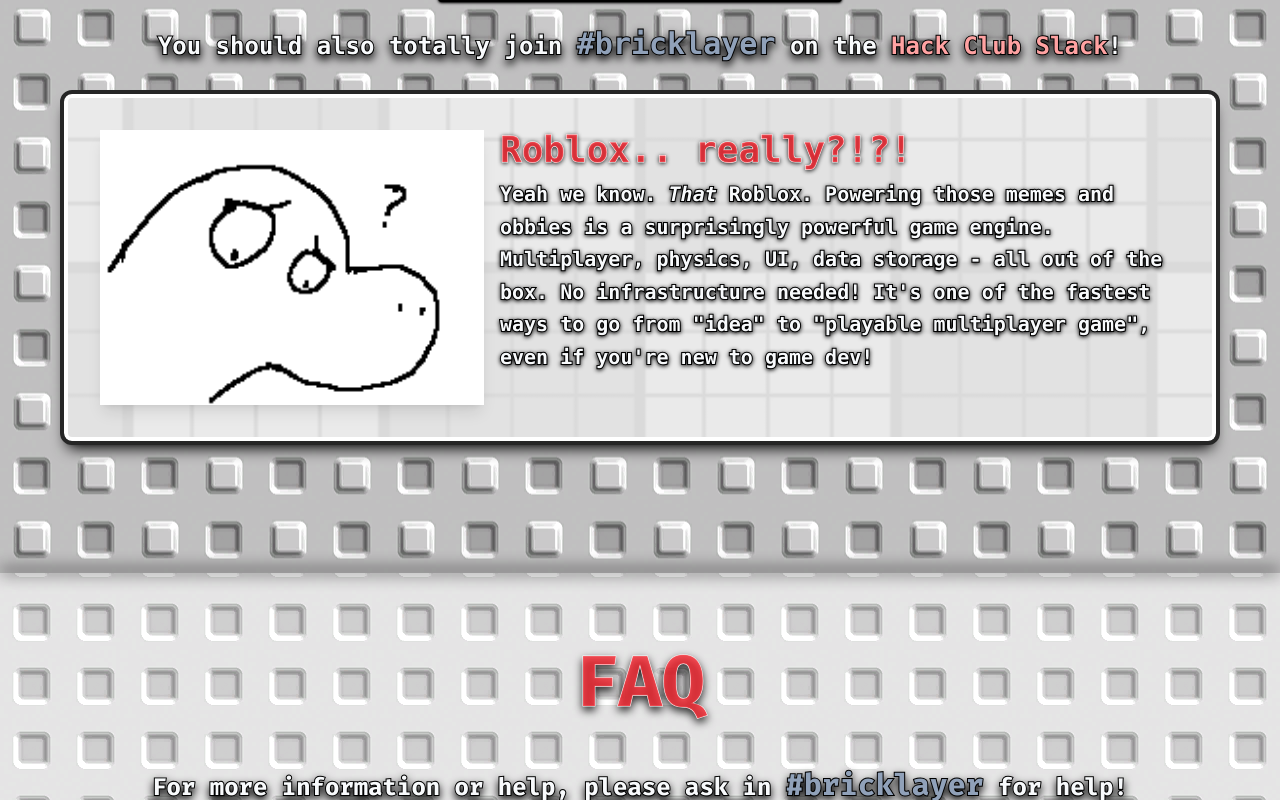
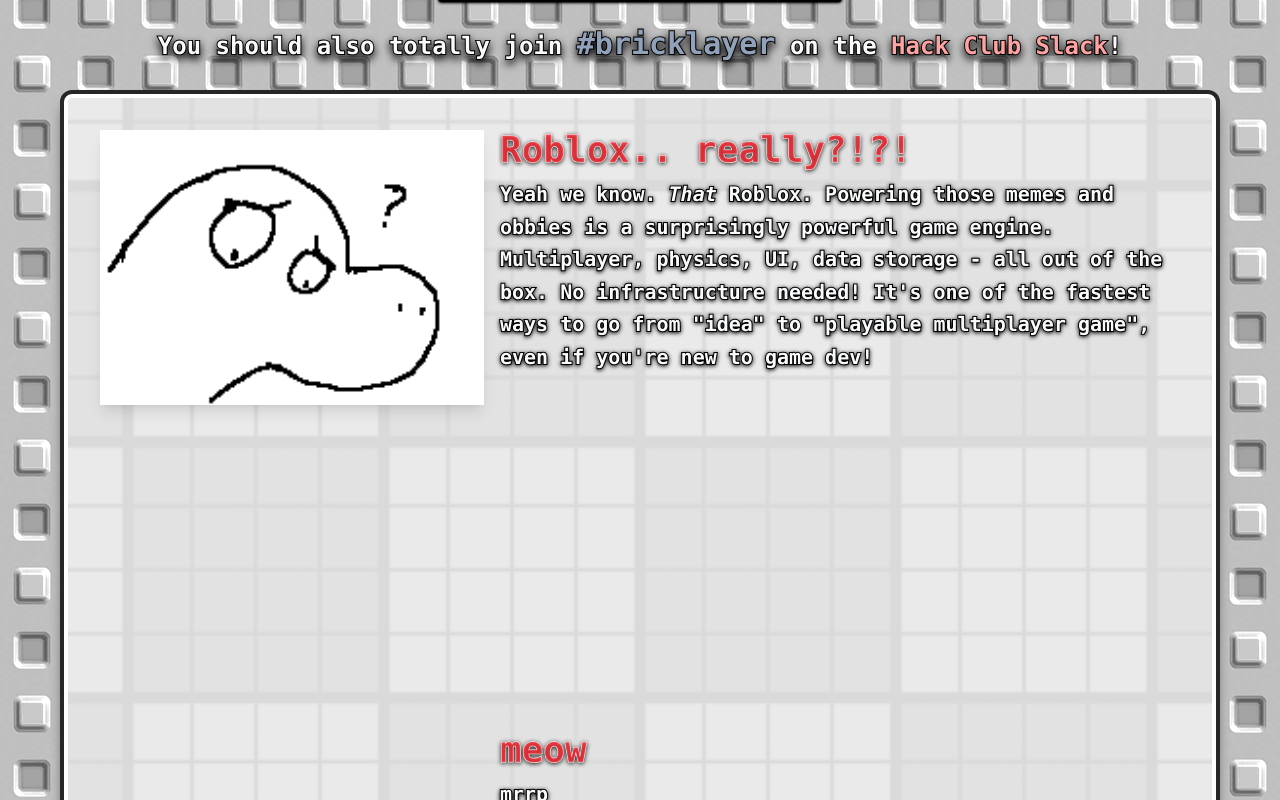
Before and after one commit to junyali/bricklayer-ysws, a React (Vite) app: page / in a window 1280 px wide. Shown: the part 1260-2060 px from the top of the page. Built offline with nearby package versions, Linux system fonts and the light colour scheme.

Commit message:
Testing out multiple info sections with scrolling dino thingy

```diff
--- /dev/null
+++ b/src/components/InfoContainer.tsx
@@ -0,0 +1,36 @@
+import { InfoSection } from './InfoSection';
+import { StickyDino } from './StickyDino';
+
+interface Properties {
+	id: string;
+	image: string;
+	title: string;
+	description: string;
+}
+
+interface ContainerProperties {
+	items: Properties[];
+}
+
+export function InfoContainer({ items }: ContainerProperties) {
+	const sections = items.map(item => ({ id: item.id, image: item.image }));
+
+	return (
+		<div className="relative bg-[url(/new_studs.png)] bg-[length:512px_512px] bg-center bg-repeat shadow-black shadow-lg rounded-lg border-4 border-white outline outline-4 outline-neutral-800 p-8">
+			<div className="flex flex-col md:flex-row gap-4">
+				<StickyDino sections={sections} />
+				<div className="flex-1 space-y-8">
+					{items.map((item) => (
+						<InfoSection
+							key={item.id}
+							id={item.id}
+							image={item.image}
+							title={item.title}
+							description={item.description}
+						/>
+					))}
+				</div>
+			</div>
+		</div>
+	);
+}
--- /dev/null
+++ b/src/components/InfoSection.tsx
@@ -0,0 +1,43 @@
+interface Properties {
+	id: string;
+	image: string;
+	title: string;
+	description: string;
+}
+
+export function InfoSection({ id, image, title, description}: Properties) {
+	return (
+		<div
+			id={id}
+			className="flex flex-col md:flex-row items-start gap-4 scroll-mt-8"
+			data-image={image}
+		>
+			<div className="w-full md:max-w-sm md:hidden">
+				<img
+					src={image}
+					alt=""
+					className="w-full h-auto mx-auto shadow-lg"
+				/>
+			</div>
+			<div className="w-full space-y-2">
+				<h2
+					className="text-3xl sm:text-4xl font-extrabold text-red-500/80 drop-shadow-sm drop-shadow-black"
+					style={{
+						WebkitTextStroke: '1px white',
+						paintOrder: 'stroke fill'
+					}}
+				>
+					{title}
+				</h2>
+				<p
+					className="leading-relaxed text-xl text-slate-50 font-bold drop-shadow-sm drop-shadow-black"
+					style={{
+						WebkitTextStroke: '2px black',
+						paintOrder: 'stroke fill'
+					}}
+					dangerouslySetInnerHTML={{ __html: description}}
+				/>
+			</div>
+		</div>
+	);
+}
--- /dev/null
+++ b/src/components/StickyDino.tsx
@@ -0,0 +1,51 @@
+import { useState, useEffect } from 'react';
+
+interface Properties {
+	sections: Array<{ id: string; image: string }>;
+}
+
+export function StickyDino({ sections }: Properties) {
+	const [currentImage, setCurrentImage] = useState(sections[0]?.image || '');
+
+	useEffect(() => {
+		const handleScroll = () => {
+			const sectionElements = sections.map(s => document.getElementById(s.id));
+			const viewportCentre = window.scrollY + window.innerHeight / 2;
+
+			let closestSection = 0;
+			let closestDistance = Infinity;
+
+			sectionElements.forEach((element, index) => {
+				if (element) {
+					const rect = element.getBoundingClientRect();
+					const elementCentre = rect.top + window.scrollY + rect.height / 2;
+					const distance = Math.abs(viewportCentre - elementCentre);
+
+					if (viewportCentre >= elementCentre && distance < closestDistance) {
+						closestDistance = distance;
+						closestSection = index;
+					}
+				}
+			});
+			setCurrentImage(sections[closestSection].image);
+		};
+
+		window.addEventListener('scroll', handleScroll);
+		handleScroll()
+
+		return () => window.removeEventListener('scroll', handleScroll);
+	}, [sections]);
+
+	return (
+		<div
+			className="items-center max-h-[80vh] hidden md:flex w-full md:max-w-sm sticky self-start"
+		>
+			<img
+				src={currentImage}
+				alt="orphy!!"
+				className="w-full h-auto mx-auto shadow-lg"
+				key={currentImage}
+			/>
+		</div>
+	);
+}
--- /dev/null
+++ b/src/data/info.ts
@@ -0,0 +1,21 @@
+export interface Properties {
+	id: string;
+	image: string;
+	title: string;
+	description: string;
+}
+
+export const infoData: Properties[] = [
+	{
+		id: "first-info",
+		image: "/confused_orpheus.png",
+		title: "Roblox.. really?!?!",
+		description: "Yeah we know. <i>That</i> Roblox. Powering those memes and obbies is a surprisingly powerful game engine. Multiplayer, physics, UI, data storage - all out of the box. No infrastructure needed! It's one of the fastest ways to go from \"idea\" to \"playable multiplayer game\", even if you're new to game dev!<br><br><br><br><br><br><br><br><br><br><br>",
+	},
+	{
+		id: "second-info",
+		image: "/confused_dinosaur.png",
+		title: "meow",
+		description: "mrrp <br> nyaaa <br><br><br><br><br><br><br><br><br><br><br><br><br> meow"
+	}
+]
--- a/src/routes/App.tsx
+++ b/src/routes/App.tsx
@@ -6,6 +6,8 @@ import { StepCard } from '../components/StepCard.tsx';
 import { Separator } from '../components/Separator.tsx';
 import { FAQ } from '../components/FAQ.tsx';
 import { BrickButton } from '../components/BrickButton.tsx';
+import { InfoContainer } from '../components/InfoContainer.tsx';
+import { infoData } from '../data/info';
 
 export function App() {
 	return (
@@ -100,37 +102,7 @@ export function App() {
 								!
 							</p>
 						</div>
-						<div className="bg-[url(/new_studs.png)] bg-[length:512px_512px] bg-center bg-repeat shadow-black shadow-lg rounded-lg border-4 border-white outline outline-4 outline-neutral-800 space-y-8 p-8">
-							<div className="flex flex-col md:flex-row items-start gap-4">
-								<div className="w-full md:max-w-sm">
-									<img
-										src="/confused_orpheus.png"
-										alt="damn orpheus you really confused"
-										className="w-full h-auto mx-auto shadow-lg"
-									/>
-								</div>
-								<div className="w-full space-y-2">
-									<h2
-										className="text-3xl sm:text-4xl font-extrabold text-red-500/80 drop-shadow-sm drop-shadow-black"
-										style={{
-											WebkitTextStroke: '1px white',
-											paintOrder: 'stroke fill'
-										}}
-									>
-										Roblox.. really?!?!
-									</h2>
-									<p
-										className="leading-relaxed text-xl text-slate-50 font-bold drop-shadow-sm drop-shadow-black"
-										style={{
-											WebkitTextStroke: '2px black',
-											paintOrder: 'stroke fill'
-										}}
-									>
-										Yeah we know. <i>That</i> Roblox. Powering those memes and obbies is a surprisingly powerful game engine. Multiplayer, physics, UI, data storage - all out of the box. No infrastructure needed! It's one of the fastest ways to go from "idea" to "playable multiplayer game", even if you're new to game dev!
-									</p>
-								</div>
-							</div>
-						</div>
+						<InfoContainer items={infoData} />
 					</div>
 				</div>
 				<Separator />
```
